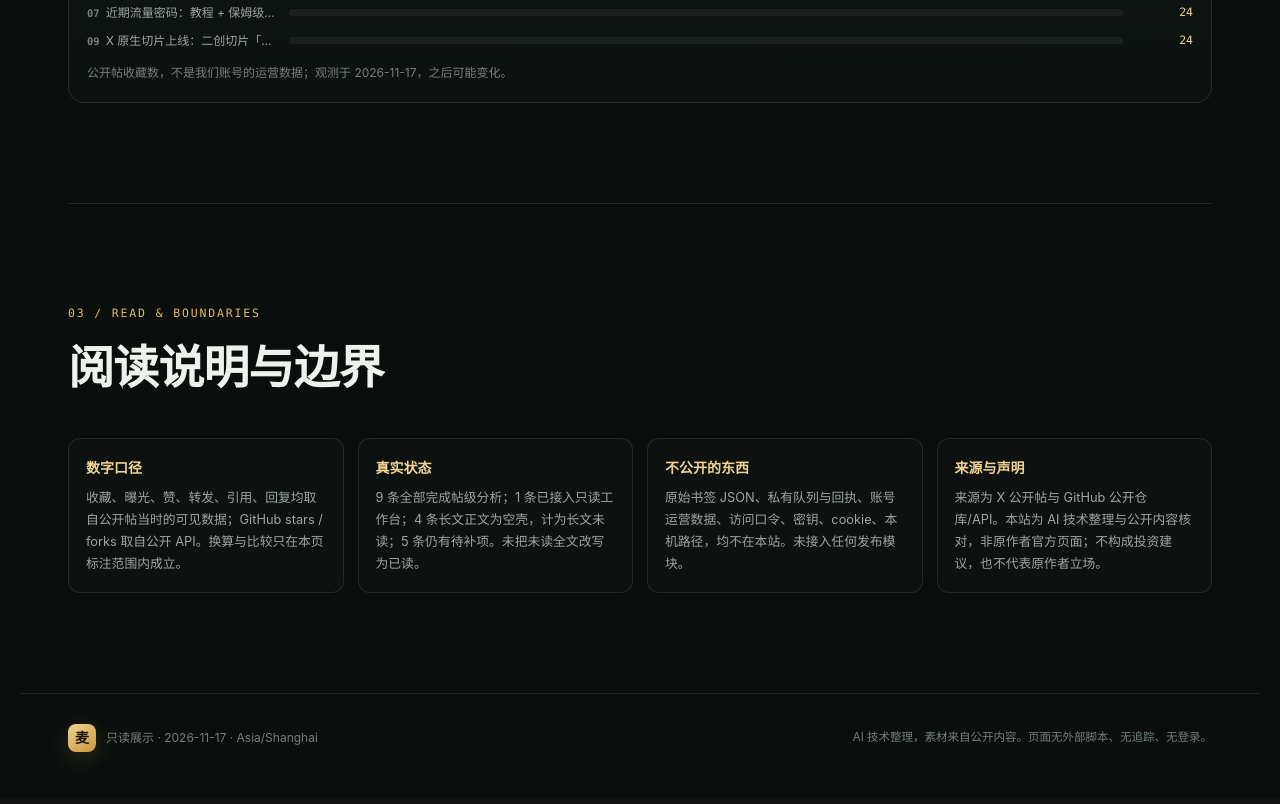
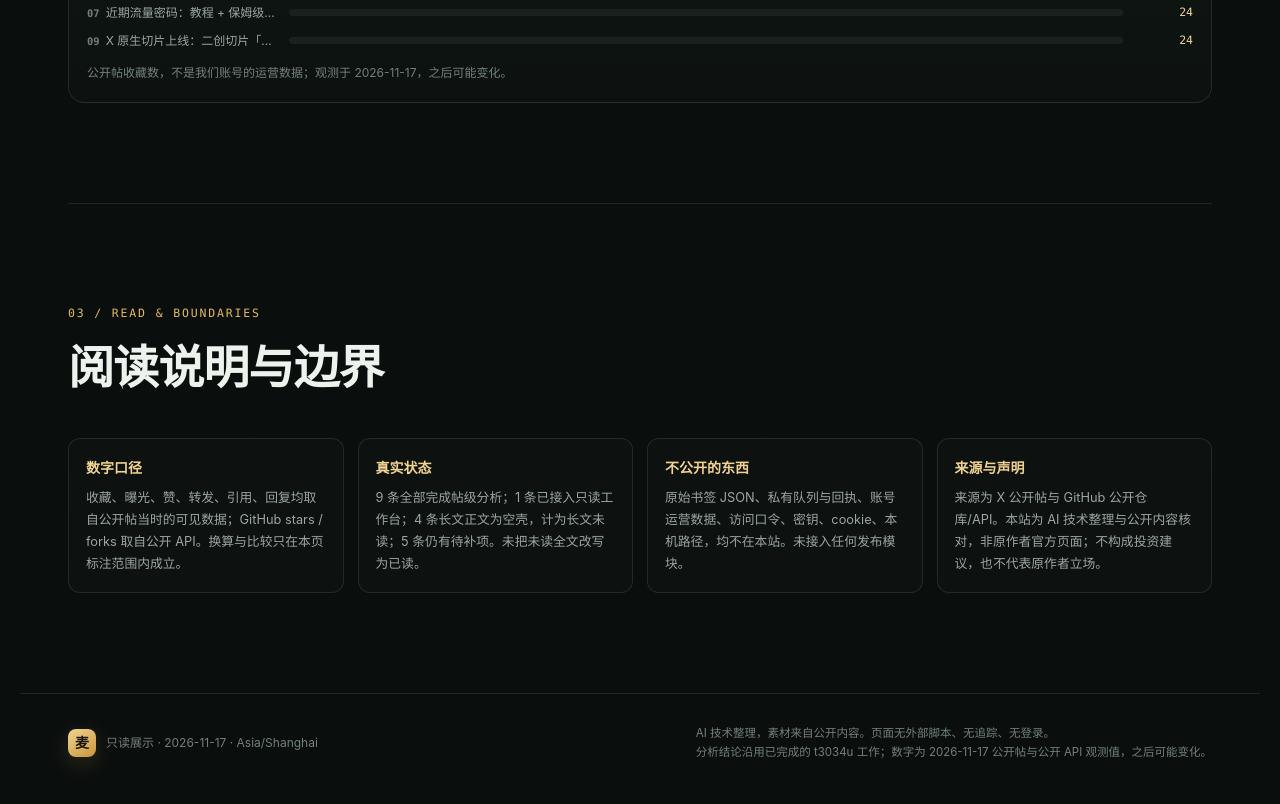
Before and after one commit to gycbot/x-bookmarks-maitian, a plain HTML site: page index.html in a window 1280 px wide. Shown: the part 10285-11089 px from the top of the page. Drawn offline with Linux system fonts and the light colour scheme.

Commit message:
Clarify provenance and observation time in footer

```diff
--- a/index.html
+++ b/index.html
@@ -165,7 +165,7 @@
       <span class="brand-mark small" aria-hidden="true">麦</span>
       <p>只读展示 · 2026-11-17 · Asia/Shanghai</p>
     </div>
-    <p class="footer-note">AI 技术整理，素材来自公开内容。页面无外部脚本、无追踪、无登录。</p>
+    <p class="footer-note">AI 技术整理，素材来自公开内容。页面无外部脚本、无追踪、无登录。<br>分析结论沿用已完成的 t3034u 工作；数字为 2026-11-17 公开帖与公开 API 观测值，之后可能变化。</p>
   </footer>
 
   <script src="data.js"></script>
```
